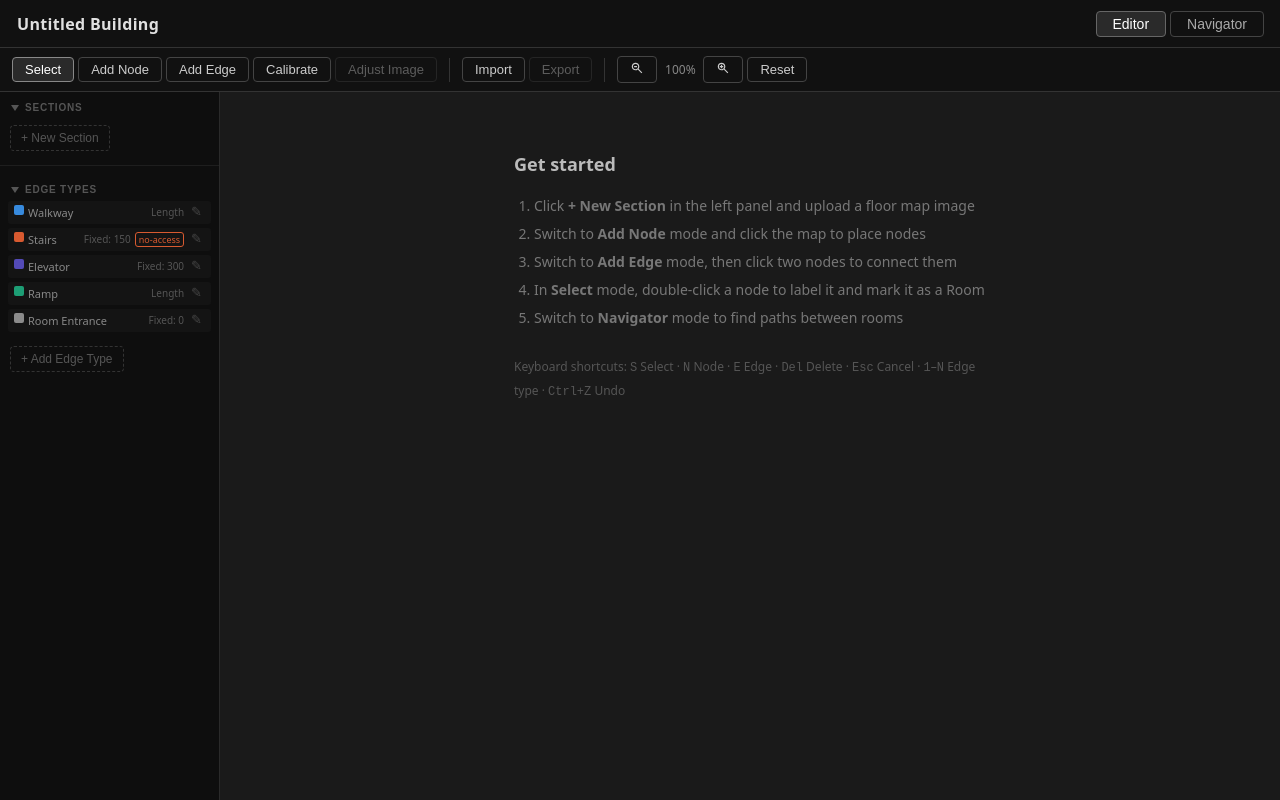
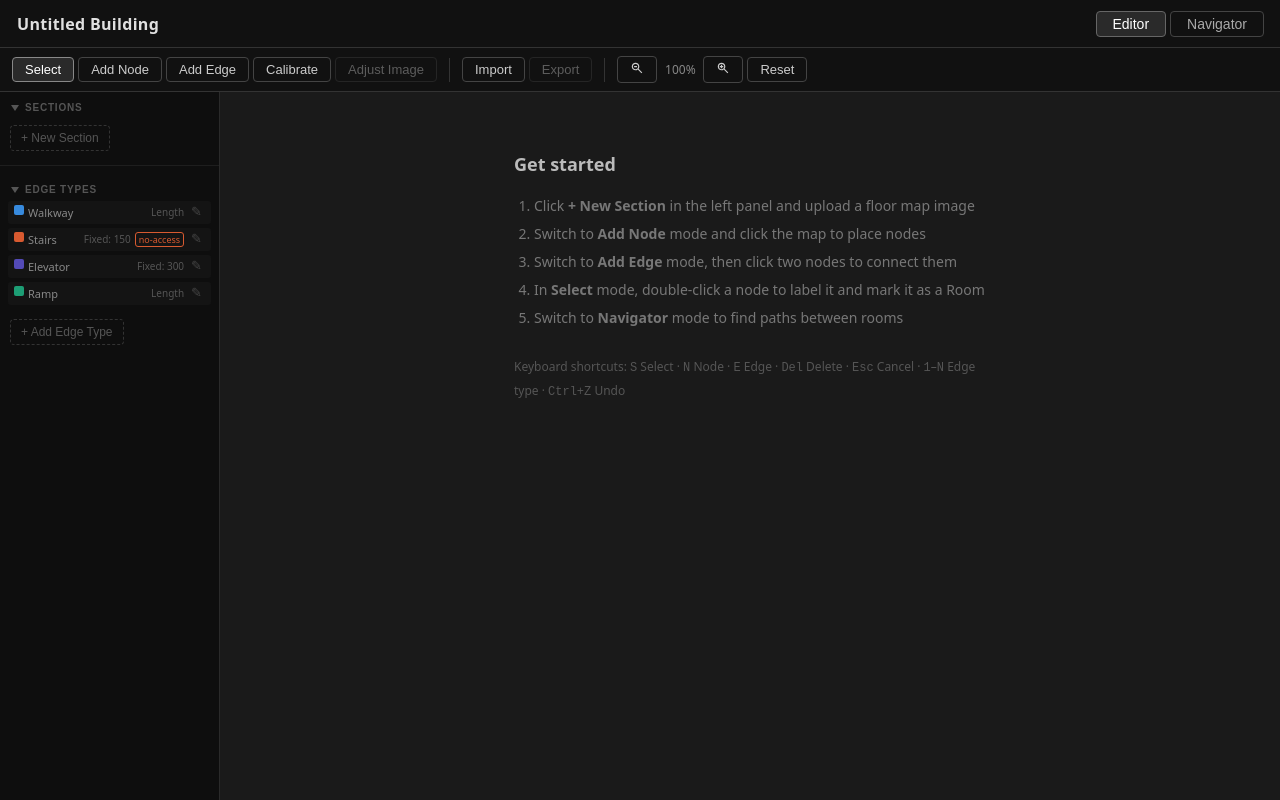
Before and after one commit to cbmitchell/map-nav, a React (Vite) app: page / in a window 1280 px wide. Built offline with nearby package versions, Linux system fonts and the light colour scheme.

Commit message:
Remove room entrance edge type from edge type lists in UI

```diff
--- a/src/components/Editor/EditorSidebar.tsx
+++ b/src/components/Editor/EditorSidebar.tsx
@@ -7,6 +7,7 @@ import type { EdgeTypeDef } from '../../types/graph';
 import { loadPdf, renderPdfPage } from '../../utils/pdf';
 import { generateId } from '../../utils/id';
 import { getDistinctBuildings, groupSectionsByBuilding } from '../../utils/buildings';
+import { ROOM_ENTRANCE_EDGE_TYPE } from '../../utils/roomEntrances';
 import { CollapsibleSection } from '../shared/CollapsibleSection';
 import styles from './EditorSidebar.module.css';
 
@@ -540,7 +541,7 @@ export function EditorSidebar({ building, activeSectionId, onSectionChange, disp
       <div className={styles.divider} />
       <CollapsibleSection title="Edge Types" storageKey="editor-edge-types">
         <div className={styles.crossList}>
-          {building.edgeTypes.map((et) => (
+          {building.edgeTypes.filter((et) => et.id !== ROOM_ENTRANCE_EDGE_TYPE).map((et) => (
             <div key={et.id}>
               {editingEdgeTypeId === et.id ? (
                 <EdgeTypeForm
--- a/src/components/Navigator/NavigatorControls.tsx
+++ b/src/components/Navigator/NavigatorControls.tsx
@@ -8,6 +8,7 @@ import { SearchableSelect } from '../shared/SearchableSelect';
 import type { SearchableSelectOption } from '../shared/SearchableSelect';
 import { getDistinctCategories } from '../../utils/categories';
 import { groupSectionsByBuilding } from '../../utils/buildings';
+import { ROOM_ENTRANCE_EDGE_TYPE } from '../../utils/roomEntrances';
 import styles from './NavigatorControls.module.css';
 
 interface NavigatorControlsProps {
@@ -217,7 +218,7 @@ export function NavigatorControls({
 
   const routeOptionsContent = (
     <div className={styles.typeList}>
-      {building.edgeTypes.map((et) => {
+      {building.edgeTypes.filter((et) => et.id !== ROOM_ENTRANCE_EDGE_TYPE).map((et) => {
         const included = !excludedTypes.has(et.id);
         return (
           <label key={et.id} className={styles.typeRow}>
```
